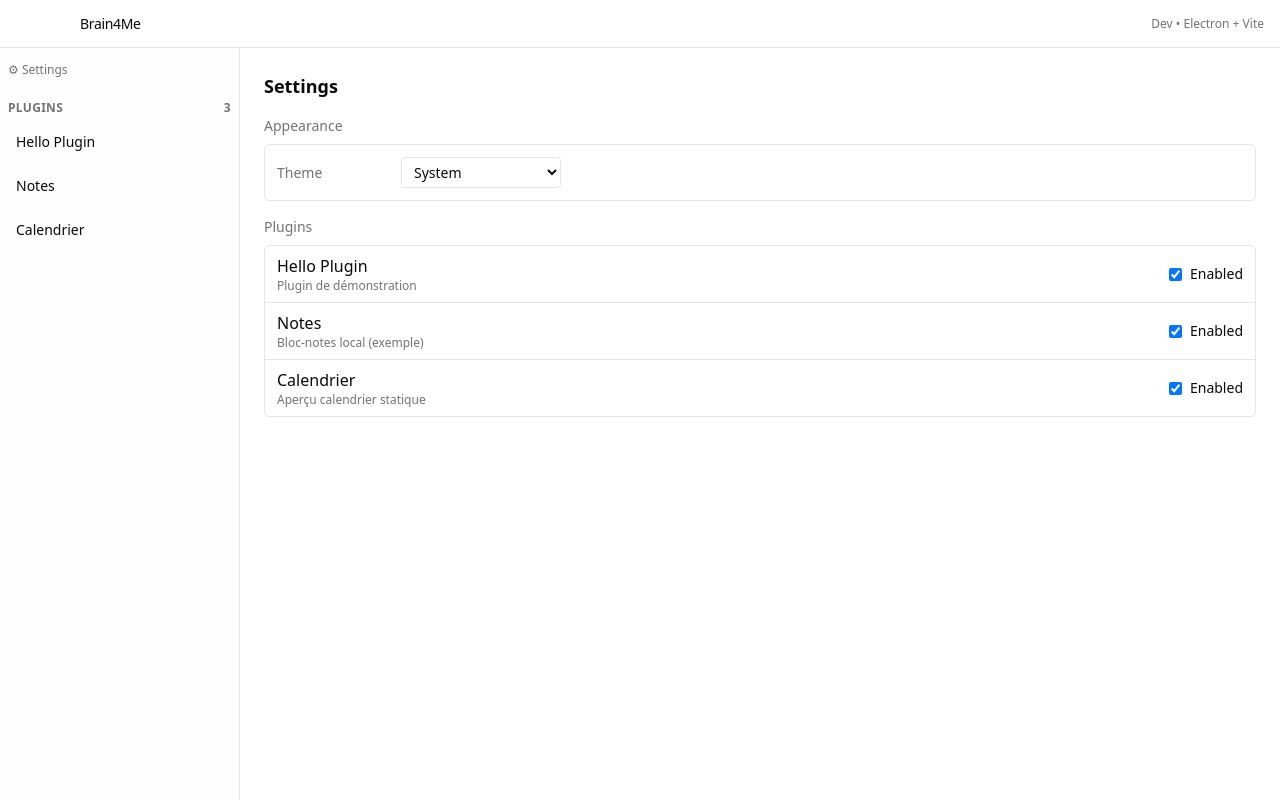
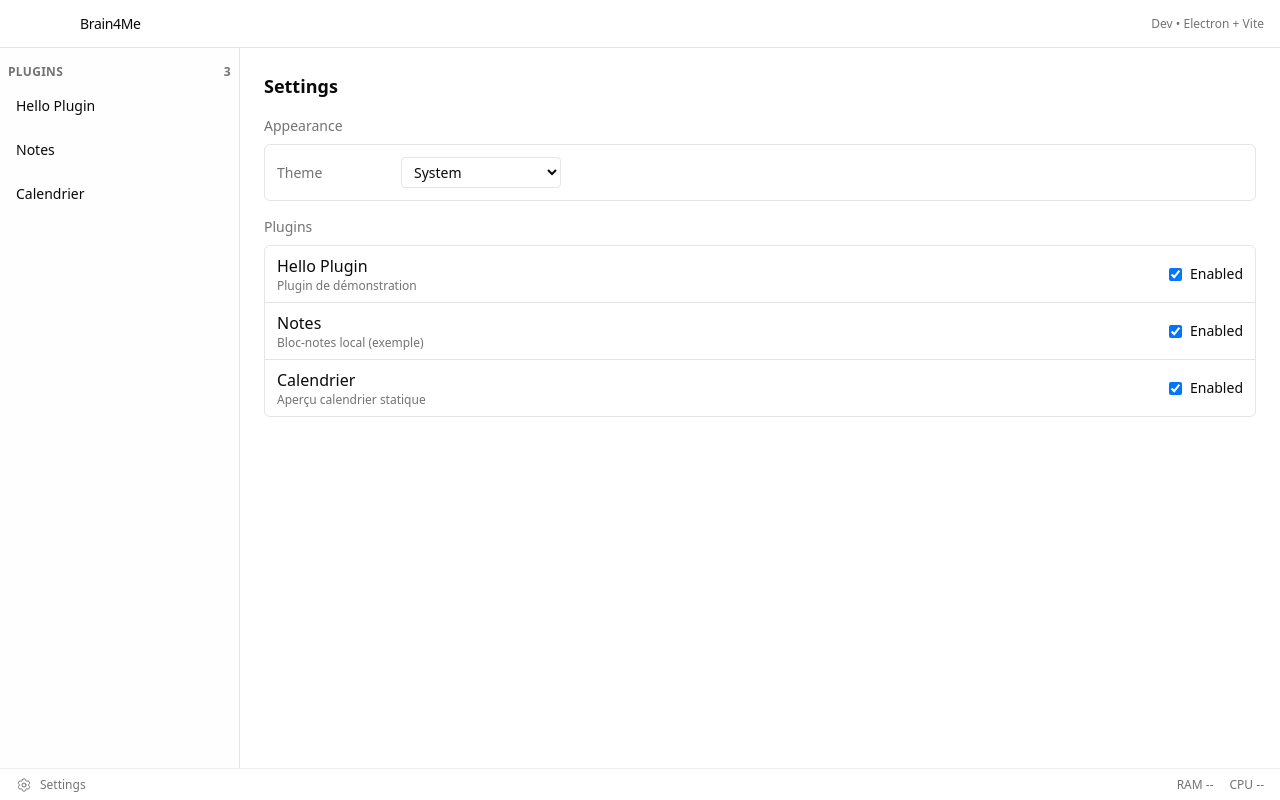
Before and after one commit to AnselmeSDR/Brain4Me, a React (Vite) app in the folder apps/desktop/: page /settings in a window 1280 px wide. Built offline with nearby package versions, Linux system fonts and the light colour scheme.

Commit message:
feat: add footer & metrics

```diff
--- /dev/null
+++ b/apps/desktop/src/components/layout/Footer.tsx
@@ -0,0 +1,71 @@
+import { useEffect, useState } from "react";
+import { Link } from "react-router-dom";
+import { Cog6ToothIcon } from "@heroicons/react/24/outline";
+import { getIpc } from "@/core/ipc";
+
+type Metrics = {
+    cpuPercent: number;
+    memoryMB: number;
+};
+
+function useSystemMetrics() {
+    const [metrics, setMetrics] = useState<Metrics | null>(null);
+
+    useEffect(() => {
+        let cancelled = false;
+        let timer: ReturnType<typeof setInterval> | null = null;
+        let inFlight = false;
+
+        const load = async () => {
+            if (inFlight) return;
+            inFlight = true;
+            try {
+                const bridge = getIpc();
+                const anyWin = window as any;
+                let data: Metrics | null = null;
+
+                if (anyWin.system?.metrics) {
+                    data = await anyWin.system.metrics();
+                } else if (bridge) {
+                    data = await bridge.invoke<Metrics>("system:metrics");
+                }
+
+                if (!data) return;
+                if (!cancelled) {
+                    setMetrics(data);
+                }
+            } catch {
+                /* swallow transient errors */
+            } finally {
+                inFlight = false;
+            }
+        };
+
+        void load();
+        timer = setInterval(load, 5000);
+
+        return () => {
+            cancelled = true;
+            if (timer) clearInterval(timer);
+        };
+    }, []);
+
+    return metrics;
+}
+
+export default function Footer() {
+    const metrics = useSystemMetrics();
+
+    return (
+        <footer className="h-8 shrink-0 border-t border-border/60 bg-background/80 backdrop-blur supports-[backdrop-filter]:bg-background/60 flex items-center gap-4 px-4 text-xs" style={{ WebkitAppRegion: "no-drag" }}>
+            <Link to="/settings" className="flex items-center gap-2 text-muted-foreground transition-colors hover:text-foreground">
+                <Cog6ToothIcon aria-hidden className="h-4 w-4" />
+                <span>Settings</span>
+            </Link>
+            <div className="ml-auto flex items-center gap-4 text-muted-foreground">
+                <span>RAM {metrics ? `${metrics.memoryMB} MB` : "--"}</span>
+                <span>CPU {metrics ? `${metrics.cpuPercent}%` : "--"}</span>
+            </div>
+        </footer>
+    );
+}
--- a/apps/desktop/src/components/layout/Layout.tsx
+++ b/apps/desktop/src/components/layout/Layout.tsx
@@ -1,12 +1,13 @@
 import { Outlet } from "react-router-dom";
 import Sidebar from "@/components/layout/Sidebar";
 import Topbar from "@/components/layout/Topbar";
+import Footer from "@/components/layout/Footer";
 
 export default function Layout() {
     return (
-        <div className="h-screen w-screen overflow-hidden bg-background text-foreground">
+        <div className="flex h-screen w-screen flex-col bg-background text-foreground">
             <Topbar />
-            <div className="flex h-[calc(100vh-3rem)]">
+            <div className="flex flex-1">
                 <div className="w-60 shrink-0">
                     <Sidebar />
                 </div>
@@ -14,6 +15,7 @@ export default function Layout() {
                     <Outlet />
                 </main>
             </div>
+            <Footer />
         </div>
     );
 }
--- a/apps/desktop/src/components/layout/Sidebar.tsx
+++ b/apps/desktop/src/components/layout/Sidebar.tsx
@@ -7,12 +7,6 @@ export default function Sidebar() {
 
     return (
         <aside className="h-full border-r border-border bg-muted/10 p-2">
-            <div className="mb-3">
-                <Link to="/settings" className="text-xs text-muted-foreground hover:underline">
-                    ⚙︎ Settings
-                </Link>
-            </div>
-
             <h3 className="flex justify-between py-2 text-xs font-semibold uppercase tracking-wide text-muted-foreground">
                 Plugins
                 <div className="text-xxs">
--- /dev/null
+++ b/apps/desktop/src/core/ipc.ts
@@ -0,0 +1,27 @@
+export type IpcBridge = {
+    invoke<T = any>(channel: string, ...args: any[]): Promise<T>;
+};
+
+export function getIpc(): IpcBridge | null {
+    const anyWin = window as any;
+
+    if (anyWin.bridge?.invoke) {
+        return {
+            invoke: (channel: string, ...args: any[]) => anyWin.bridge.invoke(channel, ...args),
+        } satisfies IpcBridge;
+    }
+
+    if (anyWin.api?.invoke) {
+        return {
+            invoke: (channel: string, ...args: any[]) => anyWin.api.invoke(channel, ...args),
+        } satisfies IpcBridge;
+    }
+
+    if (anyWin.electron?.ipcRenderer?.invoke) {
+        return {
+            invoke: (channel: string, ...args: any[]) => anyWin.electron.ipcRenderer.invoke(channel, ...args),
+        } satisfies IpcBridge;
+    }
+
+    return null;
+}
--- a/apps/desktop/src/core/theme-store.ts
+++ b/apps/desktop/src/core/theme-store.ts
@@ -1,3 +1,5 @@
+import { getIpc } from "./ipc";
+
 /* Theme store: system | light | dark | tahoe
    - Persists to SQL through IPC channels: "settings:app:get" / "settings:app:set"
    - Falls back to localStorage if IPC not available
@@ -11,24 +13,6 @@ let currentTheme: Theme = "system";
 const listeners = new Set<Listener>();
 let isInitialized = false;
 let systemMedia: MediaQueryList | null = null;
-
-function getIpc(): { invoke: (channel: string, ...args: any[]) => Promise<any> } | null {
-  const anyWin = window as any;
-
-  if (anyWin.api?.invoke) {
-    return {
-      invoke: (channel: string, ...args: any[]) => anyWin.api.invoke(channel, ...args),
-    };
-  }
-
-  if (anyWin.electron?.ipcRenderer?.invoke) {
-    return {
-      invoke: (channel: string, ...args: any[]) => anyWin.electron.ipcRenderer.invoke(channel, ...args),
-    };
-  }
-
-  return null;
-}
 
 function applyTheme(theme: Theme) {
   const root = document.documentElement;
--- a/apps/desktop/src/index.css
+++ b/apps/desktop/src/index.css
@@ -4,16 +4,17 @@
 
 @layer base {
     :root {
+        --primary: 220 70% 50%;
+        --primary-foreground: 0 0% 98%;
+        --secondary: 280 65% 60%;
+        --secondary-foreground: 0 0% 98%;
+
         --background: 0 0% 100%;
         --foreground: 0 0% 3.9%;
         --card: 0 0% 100%;
         --card-foreground: 0 0% 3.9%;
         --popover: 0 0% 100%;
         --popover-foreground: 0 0% 3.9%;
-    --primary: 0 0% 9%;
-    --primary-foreground: 0 0% 98%;
-    --secondary: 0 0% 96.1%;
-    --secondary-foreground: 0 0% 9%;
         --muted: 0 0% 96.1%;
         --muted-foreground: 0 0% 45.1%;
         --accent: 0 0% 96.1%;
@@ -37,10 +38,6 @@
         --card-foreground: 0 0% 98%;
         --popover: 0 0% 3.9%;
         --popover-foreground: 0 0% 98%;
-    --primary: 0 0% 98%;
-    --primary-foreground: 0 0% 9%;
-    --secondary: 0 0% 14.9%;
-    --secondary-foreground: 0 0% 98%;
         --muted: 0 0% 14.9%;
         --muted-foreground: 0 0% 63.9%;
         --accent: 0 0% 14.9%;
@@ -85,12 +82,6 @@
         --popover: 0 0% 100% / 0.6;
         --popover-foreground: 220 15% 12%;
 
-    --primary: 220 16% 18%;
-    --primary-foreground: 0 0% 98%;
-
-    --secondary: 220 20% 94%;
-    --secondary-foreground: 220 15% 18%;
-
         --muted: 220 20% 94%;
         --muted-foreground: 220 8% 42%;
 
```
Also changed, not shown: apps/desktop/electron/main.ts (+10 -0 lines), apps/desktop/electron/preload.ts (+14 -0 lines). Lines whose indentation alone changed are shown as unchanged.
